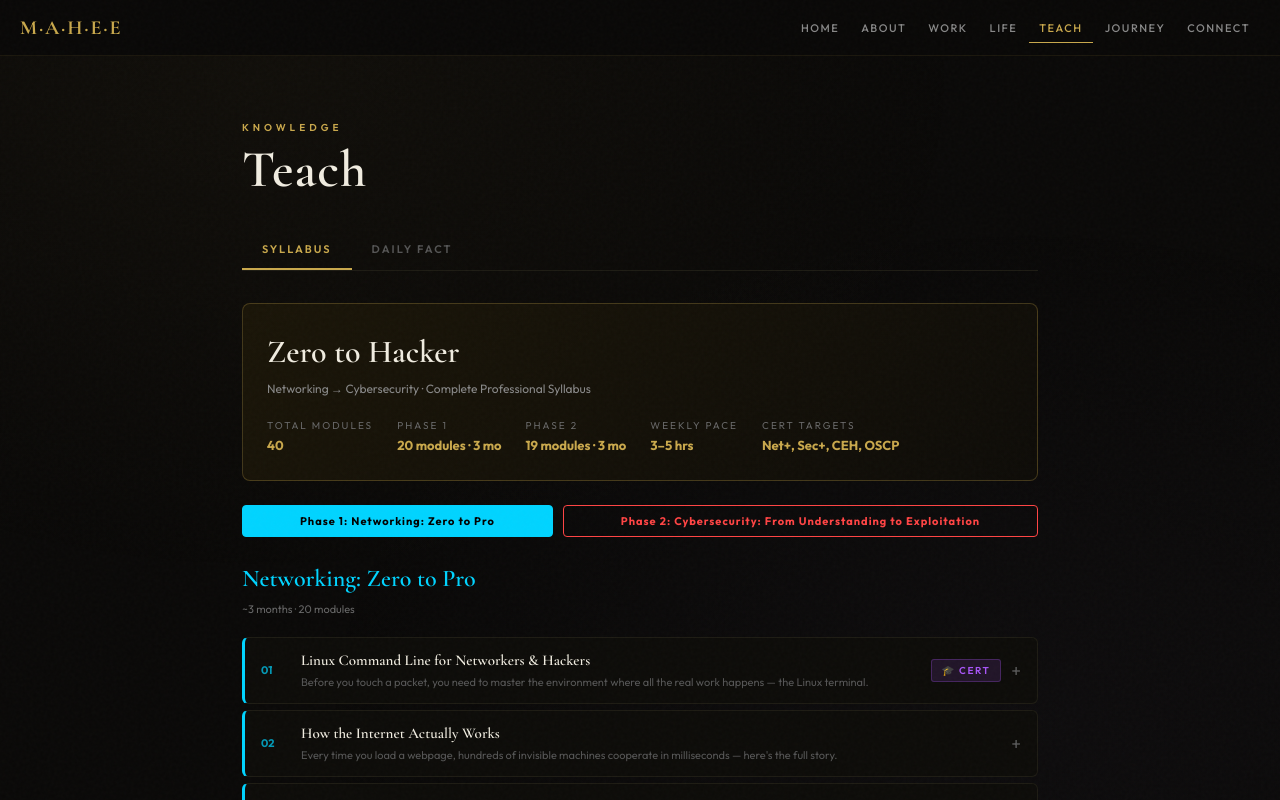
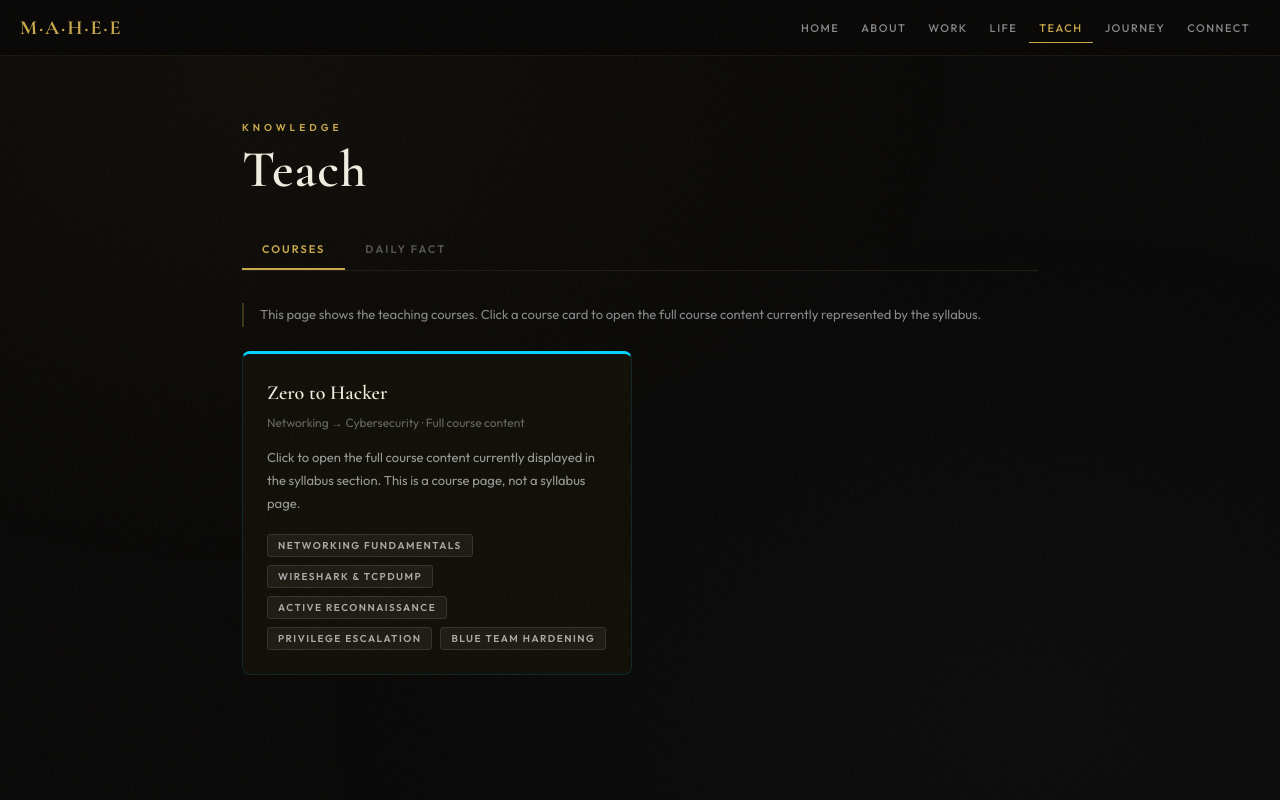
Before and after one commit to mbamotria/Mahee, a React (Vite) app: page / in a window 1280 px wide. Both pictures are taken after a click on the button "TEACH". Shown: the top 800 px of the page. Built offline with nearby package versions, Linux system fonts and the light colour scheme; the HTML template or start-up script is replaced by a standard one.

Commit message:
Added card system in teachings page

```diff
--- a/src/App.jsx
+++ b/src/App.jsx
@@ -20,11 +20,15 @@
     *, *::before, *::after { box-sizing: border-box; }
     @keyframes fadeUp { from { opacity:0; transform:translateY(24px); } to { opacity:1; transform:translateY(0); } }
     @keyframes fadeIn { from { opacity:0; } to { opacity:1; } }
+    @keyframes slideInRight { from { opacity:0; transform:translateX(24px); } to { opacity:1; transform:translateX(0); } }
+    @keyframes slideInLeft { from { opacity:0; transform:translateX(-24px); } to { opacity:1; transform:translateX(0); } }
     @keyframes shimmer { 0% { background-position:-200% center; } 100% { background-position:200% center; } }
     @keyframes pulse { 0%,100% { opacity:1; } 50% { opacity:0.4; } }
     @keyframes spin { from { transform:rotate(0deg); } to { transform:rotate(360deg); } }
     .fade-up { animation: fadeUp 0.7s ease both; }
     .fade-in { animation: fadeIn 0.5s ease both; }
+    .slide-in-right { animation: slideInRight 0.45s ease both; }
+    .slide-in-left { animation: slideInLeft 0.45s ease both; }
     .d1{animation-delay:0.1s} .d2{animation-delay:0.25s} .d3{animation-delay:0.4s}
     .d4{animation-delay:0.55s} .d5{animation-delay:0.7s} .d6{animation-delay:0.85s}
     .gold-shimmer {
@@ -207,7 +211,16 @@
     ]
   }
 ];
-
+const TEACH_COURSES = [
+  {
+    id: "zero-to-hacker",
+    title: "Zero to Hacker",
+    subtitle: "Networking → Cybersecurity · Full course content",
+    description: "Click to open the full course content currently displayed in the syllabus section. This is a course page, not a syllabus page.",
+    color: "#00d4ff",
+    highlights: ["Networking fundamentals", "Wireshark & tcpdump", "Active reconnaissance", "Privilege escalation", "Blue team hardening"],
+  },
+];
 // ── HELPERS ────────────────────────────────────────────────────────────────
 const Gold = ({ children }) => <span className="gold-shimmer">{children}</span>;
 
@@ -387,7 +400,7 @@
   const [expandedProject, setExpandedProject] = useState(null);
   const [expandedPaper, setExpandedPaper] = useState(null);
   const [journeyTab, setJourneyTab] = useState("academics");
-  const [teachTab, setTeachTab] = useState("syllabus");
+  const [teachTab, setTeachTab] = useState("courses");
   const [activePhase, setActivePhase] = useState(0);
 
   const goTo = (page) => { setNav(page); setMobileOpen(false); window.scrollTo(0,0); };
@@ -675,15 +688,18 @@
 
 // ── TEACH ──────────────────────────────────────────────────────────────────
 function TeachPage({teachTab,setTeachTab,activePhase,setActivePhase}) {
+  const [selectedCourse, setSelectedCourse] = useState(null);
+  const [transitionKey, setTransitionKey] = useState("courses-list");
   const phase = SYLLABUS_PHASES[activePhase];
   const total = SYLLABUS_PHASES.reduce((s,p) => s+p.modules.length,0);
+  const course = TEACH_COURSES.find(c => c.id === selectedCourse);
 
   return (
     <div className="page-pad" style={{maxWidth:860,margin:"0 auto",padding:"64px 32px"}}>
       <div className="fade-up d1"><SLabel>Knowledge</SLabel><STitle>Teach</STitle></div>
 
       <div style={{display:"flex",gap:0,marginBottom:32,borderBottom:"1px solid #1e1c14",overflowX:"auto"}}>
-        {["syllabus","daily fact"].map(tab => (
+        {["courses","daily fact"].map(tab => (
           <button key={tab} className="tab-btn" onClick={() => setTeachTab(tab)}
             style={{color:teachTab===tab?"#c9a84c":"#555",borderBottom:teachTab===tab?"2px solid #c9a84c":"2px solid transparent",whiteSpace:"nowrap"}}>
             {tab.toUpperCase()}
@@ -700,12 +716,41 @@
         </div>
       )}
 
-      {teachTab==="syllabus" && (
-        <div className="fade-in">
-          {/* Header stats */}
+      {teachTab==="courses" && (
+        <div className={`fade-in ${selectedCourse?"slide-in-left":"slide-in-right"}`} key={transitionKey}>
+          {!selectedCourse && (
+            <>
+              <p style={{fontSize:13,color:"#888",lineHeight:1.8,marginBottom:24,borderLeft:"2px solid #c9a84c44",paddingLeft:16}}>
+                This page shows the teaching courses. Click a course card to open the full course content currently represented by the syllabus.
+              </p>
+              <div className="two-col" style={{display:"grid",gridTemplateColumns:"1fr 1fr",gap:16}}>
+                {TEACH_COURSES.map((c,i) => (
+                  <div key={c.id} className={`fade-up slide-in-right card-hover d${Math.min(i+2,6)}`} style={{background:"#111008",border:`1px solid ${c.color}22`,borderRadius:8,padding:"24px",borderTop:`3px solid ${c.color}`,cursor:"pointer"}} onClick={() => { setSelectedCourse(c.id); setTransitionKey(`course-${c.id}`); }}>
+                    <div style={{display:"flex",justifyContent:"space-between",alignItems:"flex-start",gap:12,flexWrap:"wrap",marginBottom:14}}>
+                      <div style={{minWidth:0,flex:1}}>
+                        <div style={{fontFamily:"'Cormorant Garamond',serif",fontSize:20,fontWeight:600,color:"#f0ece0",marginBottom:6}}>{c.title}</div>
+                        <div style={{fontSize:12,color:"#666"}}>{c.subtitle}</div>
+                      </div>
+                    </div>
+                    <p style={{fontSize:13,color:"#999",lineHeight:1.8,margin:"0 0 18px"}}>{c.description}</p>
+                    <div style={{display:"flex",flexWrap:"wrap",gap:8}}>
+                      {c.highlights.map(item => <span key={item} className="tag" style={{background:"#1e1c14",color:"#aaa",border:"1px solid #333"}}>{item}</span>)}
+                    </div>
+                  </div>
+                ))}
+              </div>
+            </>
+          )}
+
+          {selectedCourse && course && (
+            <>
+              <button onClick={() => { setSelectedCourse(null); setTransitionKey("courses-list"); }}
+                style={{marginBottom:24,padding:"10px 18px",borderRadius:4,border:"1px solid #c9a84c22",background:"transparent",color:"#c9a84c",cursor:"pointer",fontFamily:"'Outfit',sans-serif",fontWeight:700,letterSpacing:1}}>
+                ← Back to courses
+              </button>
               <Card style={{background:"linear-gradient(135deg,#1a1508,#0e0c08)",border:"1px solid #c9a84c44",marginBottom:24}}>
-            <div style={{fontFamily:"'Cormorant Garamond',serif",fontWeight:600,fontSize:"clamp(20px,4vw,32px)",color:"#f0ece0",marginBottom:4}}>Zero to Hacker</div>
-            <div style={{fontSize:12,color:"#888",marginBottom:20}}>Networking → Cybersecurity · Complete Professional Syllabus</div>
+                <div style={{fontFamily:"'Cormorant Garamond',serif",fontWeight:600,fontSize:"clamp(20px,4vw,32px)",color:"#f0ece0",marginBottom:4}}>{course.title}</div>
+                <div style={{fontSize:12,color:"#888",marginBottom:20}}>{course.subtitle}</div>
                 <div className="stats-row" style={{display:"flex",gap:24,flexWrap:"wrap"}}>
                   {[{l:"Total Modules",v:String(total)},{l:"Phase 1",v:"20 modules · 3 mo"},{l:"Phase 2",v:"19 modules · 3 mo"},{l:"Weekly Pace",v:"3–5 hrs"},{l:"Cert Targets",v:"Net+, Sec+, CEH, OSCP"}].map(s => (
                     <div key={s.l}>
@@ -715,8 +760,6 @@
                   ))}
                 </div>
               </Card>
-
-          {/* Phase selector */}
               <div className="phase-btns" style={{display:"flex",gap:10,marginBottom:24,flexWrap:"wrap"}}>
                 {SYLLABUS_PHASES.map((p,i) => (
                   <button key={p.id} onClick={() => setActivePhase(i)}
@@ -725,21 +768,17 @@
                   </button>
                 ))}
               </div>
-
-          {/* Phase title */}
               <div style={{marginBottom:20}}>
                 <div style={{fontFamily:"'Cormorant Garamond',serif",fontWeight:600,fontSize:24,color:phase.color}}>{phase.title}</div>
                 <div style={{fontSize:11,color:"#666",marginTop:4}}>{phase.duration}</div>
               </div>
-
-          {/* Module list */}
               {phase.modules.map(m => <ModuleCard key={m.id} module={m} phaseColor={phase.color} />)}
-
-          {/* Legend */}
               <div style={{display:"flex",gap:10,flexWrap:"wrap",marginTop:20,paddingTop:20,borderTop:"1px solid #1e1c14"}}>
                 <GoldTag color="#ff9900">⚡ Bridge to cybersecurity</GoldTag>
                 <GoldTag color="#a855f7">🎓 Cert alignment</GoldTag>
               </div>
+            </>
+          )}
         </div>
       )}
     </div>
```
Lines whose indentation alone changed are shown as unchanged.
